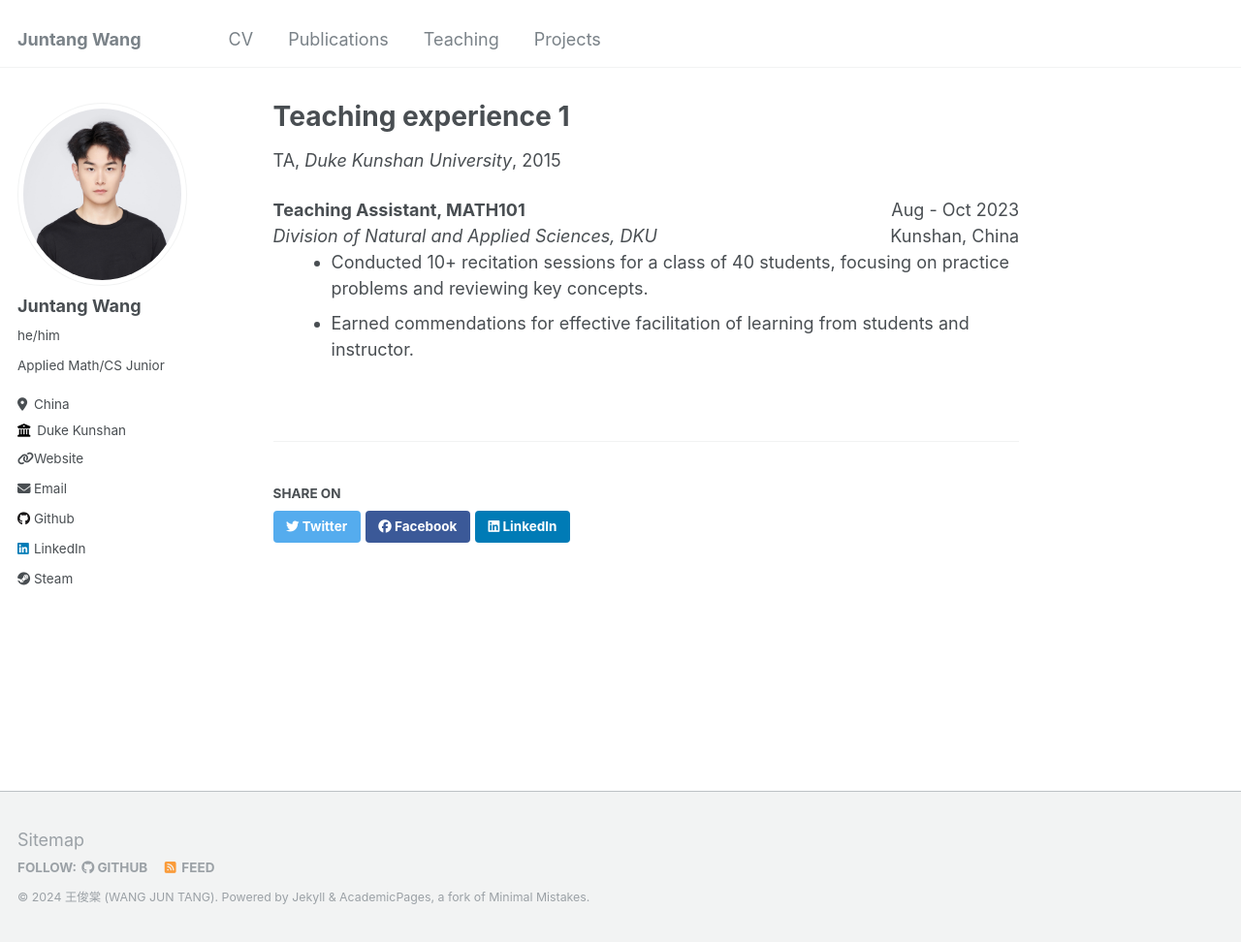
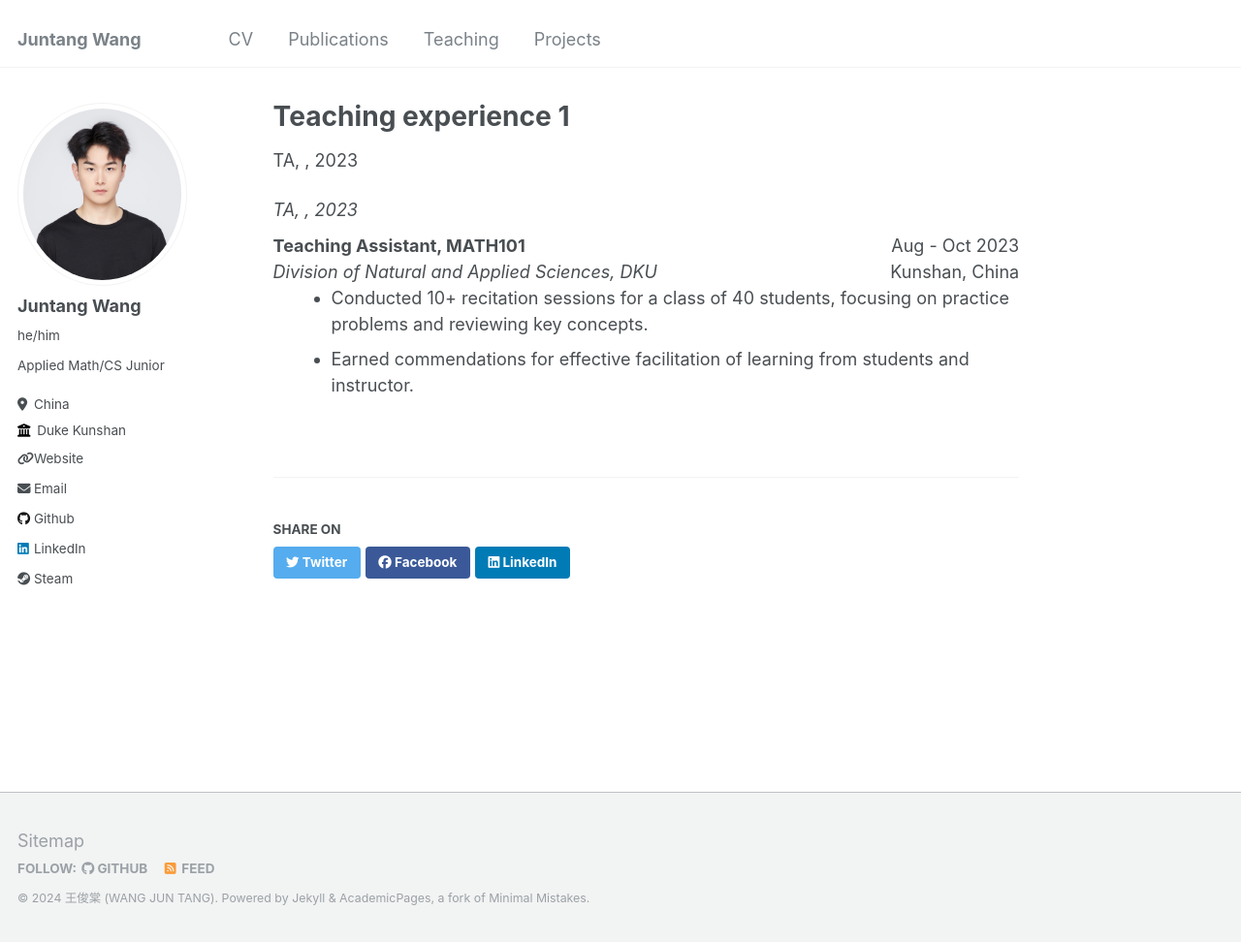
Before and after one commit to qqgjyx/qqgjyx.github.io, a Jekyll site: the page built from _teaching/2023-fall-teaching-1.md, in a window 1280 px wide and 972 px high. Shown: the whole window at 97% size. Built offline with Jekyll 4.4.1, drawn with Linux system fonts in a browser that asks for light colours.

Commit message:
Updated cv.md

```diff
--- a/_teaching/2023-fall-teaching-1.md
+++ b/_teaching/2023-fall-teaching-1.md
@@ -3,12 +3,15 @@ title: "Teaching experience 1"
 collection: teaching
 type: "TA"
 permalink: /teaching/2023-fall-teaching-1
-venue: "Duke Kunshan University"
-date: 2015-08-01
+date: 2023-08-01
 location: "Kunshan, China"
 ---
 
-<div style="display: flex; justify-content: space-between;">
+<div>
+  <em>{{ page.type }}, {{ page.venue }}, {{ page.date | date: "%Y" }}</em>
+</div>
+
+<div style="display: flex; justify-content: space-between; margin-top: 10px;">
   <div>
     <strong>Teaching Assistant, MATH101</strong><br>
     <em>Division of Natural and Applied Sciences, DKU</em>
```
